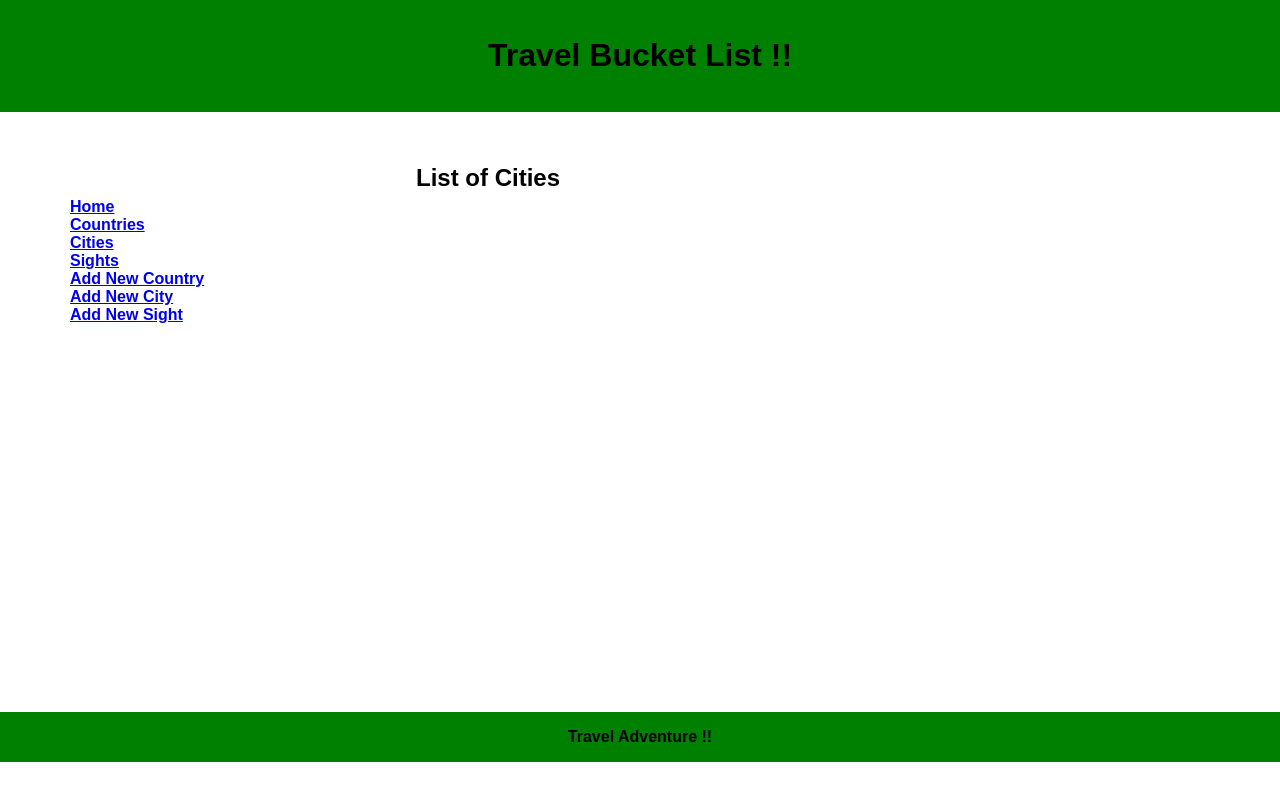
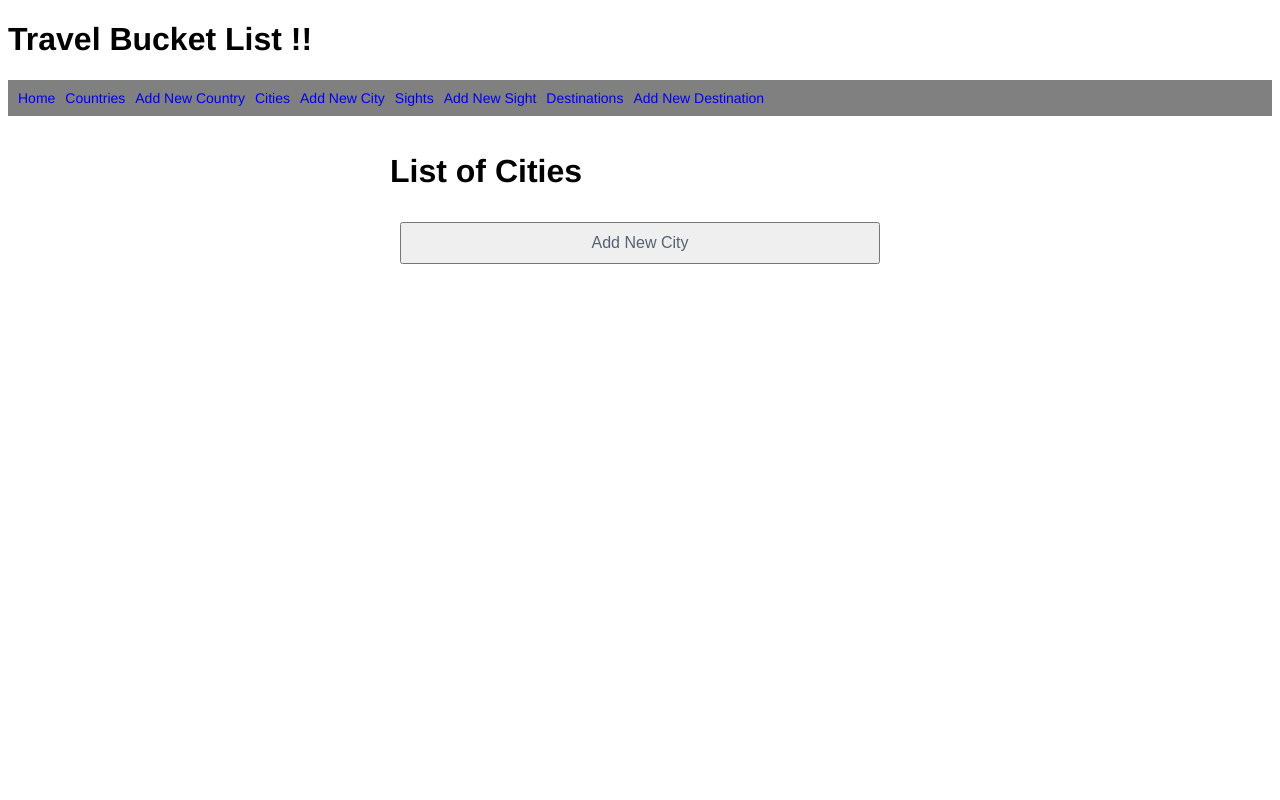
Before and after one commit to poojachugh15/Travel-Bucket-List-Project-in-Python-Flask-and-PostgreSQL, a Flask app: page /countries/cities in a window 1280 px wide. Run offline with Flask 2, Linux system fonts and the light colour scheme; data that the repository does not hold is empty; some libraries are stand-ins or nearby versions.

Commit message:
second commit

```diff
--- a/db/bucket_manager.sql
+++ b/db/bucket_manager.sql
@@ -20,6 +20,6 @@ CREATE TABLE sights (
     id SERIAL PRIMARY KEY,
     name VARCHAR(255),
     visited BOOLEAN,
-    city_id INT REFERENCES cities(id) ON DELETE CASCADE,
-    country_id INT REFERENCES countries(id) ON DELETE CASCADE
+    city_id INT REFERENCES cities(id) ON DELETE CASCADE
+
 );
--- a/models/sight.py
+++ b/models/sight.py
@@ -1,9 +1,8 @@
 class Sight:
 
-    def __init__(self, name, city, country, visited = False, id = None):
+    def __init__(self, name, city, visited = False, id = None):
         self.name = name
         self.city = city
-        self.country = country
         self.visited = visited
         self.id = id
 
--- a/repositories/country_repository.py
+++ b/repositories/country_repository.py
@@ -46,6 +46,6 @@ def delete(id):
     run_sql(sql, values)
 
 def update(country):
-    sql = "UPDATE countries SET name = %s WHERE id = %s"
-    values = [country.name, country.id]
+    sql = "UPDATE countries SET (name, visited) = (%s, %s) WHERE id = %s"
+    values = [country.name, country.visited, country.id]
     run_sql(sql, values)
--- a/static/css/style.css
+++ b/static/css/style.css
@@ -1,78 +1,84 @@
-body {
-
-  font-family: Arial, Helvetica, sans-serif;
-    font-size: 16px;
-    margin: 0;
+body{
+  font-family: "Helvetica", arial, sans-serif; font-size: 16px;
 }
 
-header {
-  padding: 16px;
-  background-color: green;
-  color: black;
-  text-align: center;
-  grid-area: header;
+.task {
+  border: 1px solid #ccc;
+  width: 300px;
+  min-height: 68px;
+  padding: 10px;
+  display: flex;
+  line-height: 18px;
+  margin-bottom: 10px;
 }
 
-#menu {
-  padding: 30px;
-  background-color: none;
-  grid-area: menu;
+.name {
   font-weight: bold;
-
+  margin-bottom: 0.5em;
+  margin-right: 0.3em;
 }
 
-nav {
-  margin-top: 19.92px;
+.duration{
+  color: #8899a6;
+  font-size: 13px;
+  margin-left: 20px;
+}
+
+.buttons {
+  margin-top: 10px;
+  margin-left: 2px;
+  font-size: 1.4em;
+  color: #aab8c2;
+}
+
+.buttons i {
+  width: 80px;
+}
+
+input, select, button {
+  font-size: 100%;
+  width : 100%;
+  padding: 10px;
+  margin: 10px;
+  box-sizing: border-box;
+}
+
+.trash-button{
+  display: contents;
+  font-size: 65%;
+}
+
+
+.delete-form{
+  display: inline;
+}
+
+.menu{
   display: flex;
-  flex-flow: column nowrap;
+  padding: 10px;
+  background-color: grey;
+  color: white;
+}
+
+.menu li a{
+  text-decoration: none;
+}
+
+.menu li a:visited{
+  color: white;
+}
+
+.menu li{
+  padding-right: 10px;
+  list-style: none;
+  color: white;
+  font-family: "Helvetica", arial, sans-serif; font-size: 14px;
+}
+
+.container{
+  display: flex;
+  flex-wrap: wrap;
+  width: 500px;
+  margin: 0 auto;
   align-items: left;
 }
-
-#main-content {
-  padding: 32px;
-  grid-area: main;
-}
-
-footer {
-  padding: 16px;
-  background-color: green;
-  color: black;
-  font-weight: bold;
-  text-align: center;
-  grid-area: footer;
-}
-
-#grid-container {
- display: grid;
- grid-template-areas:
- 'header header'
- 'menu main'
- 'footer footer'
- ;
- grid-template-columns: 3fr 7fr;
-
-}
-#gallery {
-  display: flex;
-  flex-flow: row wrap;
-}
-
-.image {
-  width: 250px;
-  height: 250px;
-  background-color: lightblue;
-  border: 1px solid white;
-  flex: 33%;
-}
-
-.large {
-flex: 66%;
-}
-
-.first {
- order: -1;
-}
-
-.last {
-order: 1;
-}
--- a/templates/base.html
+++ b/templates/base.html
@@ -9,59 +9,27 @@
   <title>Travel Adventure!!</title>
 </head>
 <body>
-  <div id="grid-container">
       <header>
         <h1>Travel Bucket List !!</h1>
-    </header>
-    <div id="menu">
-      <main class="flex flex--row">
-      <nav>
     <nav>
       <ul class="menu">
-            <a href="/">Home</a>
-            <br>
-            <a href="/countries">Countries</a>
-            <br>
-            <a href="/countries/cities">Cities</a>
-            <br>
-            <a href="/countries/cities/sights">Sights</a>
-            <br>
-            <a href="/Countries/new">Add New Country</a>
-            <br>
-            <a href="/countries/cities/new">Add New City</a>
-            <br>
-            <a href="/countries/cities/sights/new">Add New Sight</a>
-            <br>
-            <br>
-            <br>
-            <br>
-            <br>
-            <br>
-            <br>
-            <br>
-            <br>
-            <br>
-            <br>
-            <br>
-            <br>
-            <br>
-            <br>
-            <br>
-            <br>
-            <br>
-            <br>
-            <br>
+        <li><a href="/">Home</a></li>
+        <li><a href="/countries">Countries</a></li>
+        <li><a href="/Countries/new">Add New Country</a></li>
+        <li><a href="/countries/cities">Cities</a></li>
+        <li><a href="/countries/cities/new">Add New City</a></li>
+        <li><a href="/countries/cities/sights">Sights</a></li>
+        <li><a href="/countries/cities/sights/new">Add New Sight</a></li>
+        <li><a href="/destinations">Destinations</a></li>
+        <li><a href="/destinations/new">Add New Destination</a></li>
+
       </ul>
     </nav>
-  </div>
-</main>
-  <section id="main-content">
-
+  </header>
   <div class="container">
     {% block content %}
     {% endblock %}
-  </section>
   </div>
-    <footer> Travel Adventure !!</footer>
+
 </body>
 </html>
--- a/templates/cities/index.html
+++ b/templates/cities/index.html
@@ -4,14 +4,24 @@
 
 <h1>List of Cities </h1>
 
-<table>
-  <tr>
+<section>
+  {% for city in all_cities %}
 
-  </tr>
-  {% for city in all_cities %}
-  <tr>
-    <td><a href="//countries/cities"> {{city.name}} </a></td>
-  </tr>
+  <img src="https://source.unsplash.com/500x500/?{{city.name}}" alt="">
+    <hgroup>
+      <h4><a href="//countries/cities"> {{city.name}} </a></h4>
+      <p>
+
+      <form class="edit" action="/countries/cities{{city.id}}/edit">
+        <input type="submit" value="Edit" class="button-update">
+      </form>
+
+    <form class="delete-from" action="/countries/city{{city.id}}/delete" method="POST">
+        <input type="submit" value="Delete" class="button-update">
+    </form>
+      </p></hgroup>
   {% endfor %}
-</table>
+</section>
+
+<button class="button-with-link"><a href="/countries/city/new" style="text-decoration: none; color: #566270";>Add New City</a></button>
 {% endblock content %}
```
Also changed, not shown: console.py (+7 -7 lines), controllers/countries_controller.py (+11 -1 lines), repositories/sight_repository.py (+3 -11 lines), templates/countries/edit.html (+14 -1 lines), templates/countries/index.html (+2 -10 lines), templates/countries/new.html (+17 -0 lines), templates/countries/show.html (+13 -0 lines), templates/index.html (+4 -9 lines), templates/sights/index.html (+17 -0 lines). Lines whose indentation alone changed are shown as unchanged.
